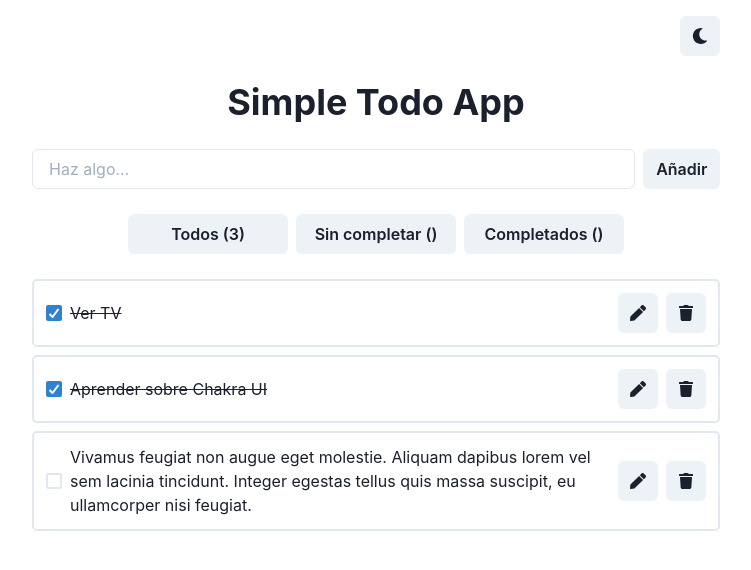
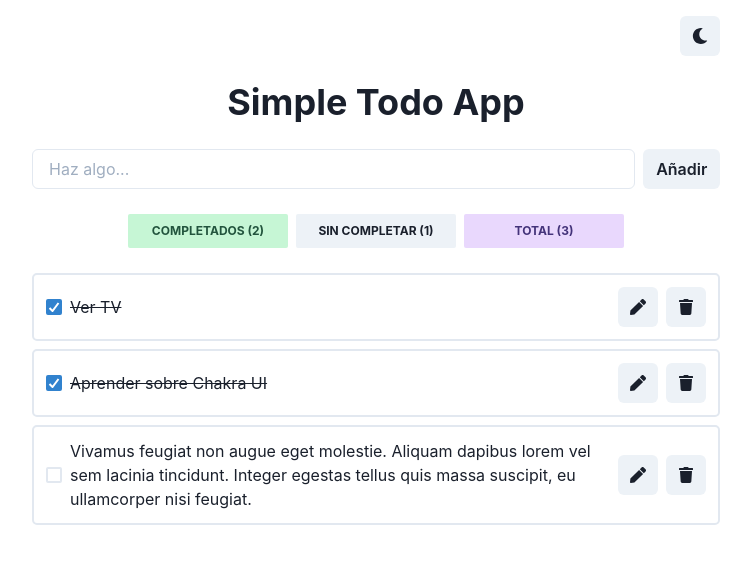
Before and after one commit to pablovrl/react-todo-app, a React (Create React App) app: page / in a window 1280 px wide. Shown: the top 570 px of the page, without its empty margins (264-1015 px from the left). Built offline with nearby package versions, Linux system fonts and the light colour scheme.

Commit message:
se añadieron badge's para ver la información de los todos

```diff
--- a/src/App.js
+++ b/src/App.js
@@ -26,6 +26,11 @@ function App() {
   ])
 
   const { colorMode, toggleColorMode } = useColorMode()
+
+  const completed = todos.filter(todo => todo.completed === true)
+  const notCompleted = todos.filter(todo => todo.completed === false)
+
+  console.log(completed)
 
   const handleAddClick = (task) => {
     let id = 1;
@@ -75,7 +80,7 @@ function App() {
           Simple Todo App
         </Heading>
         <TodoInput handleAddClick={handleAddClick}/>
-        <Filters todos={todos} />
+        <Filters todos={todos} completed={completed.length} notCompleted={notCompleted.length} />
         <TodoList todos={todos} handleCheckChange={handleCheckChange} handleDelClick={handleDelClick} handleEditClick={handleEditClick}/>
       </VStack>
     </Flex>
--- a/src/components/Filters.jsx
+++ b/src/components/Filters.jsx
@@ -1,19 +1,19 @@
 import React from 'react'
-import { Button, Wrap, WrapItem } from '@chakra-ui/react'
+import { Wrap, WrapItem, Badge } from '@chakra-ui/react'
 
 
-export default function Filters({todos, handleNotCompletedClick, handleAllClick, handleCompletedClick}) {
+export default function Filters({ todos, completed, notCompleted }) {
 
   return (
     <Wrap justify="center" align="center">
       <WrapItem>
-        <Button w="10rem" p={2} onClick={handleAllClick}>Todos ({todos.length})</Button>
+        <Badge w="10rem" p={2} align="center" colorScheme="green">Completados ({completed})</Badge>
       </WrapItem>
       <WrapItem>
-        <Button w="10rem" p={2} onClick={handleNotCompletedClick}>Sin completar ()</Button>
+        <Badge w="10rem" p={2} align="center">Sin completar ({notCompleted})</Badge>
       </WrapItem>
       <WrapItem>
-        <Button w="10rem" p={2} onClick={handleCompletedClick}>Completados ()</Button>
+        <Badge w="10rem" p={2} align="center" colorScheme="purple">Total ({todos.length})</Badge>
       </WrapItem>
     </Wrap >
   )
```
